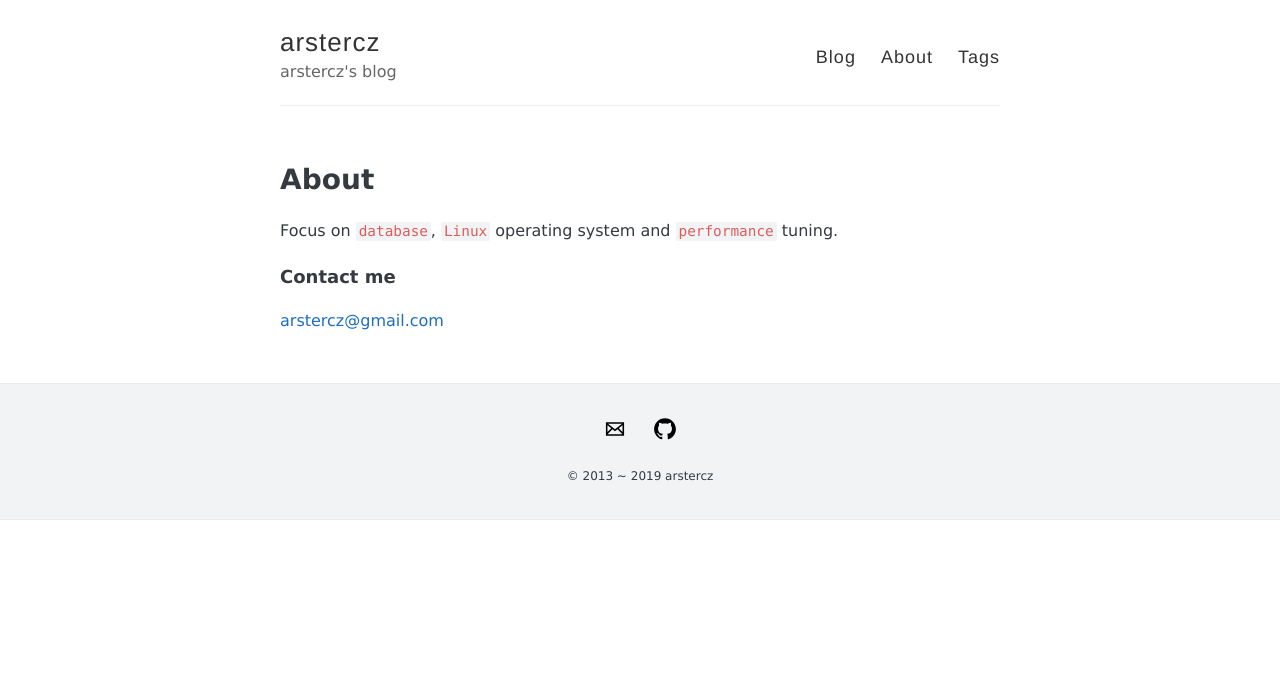
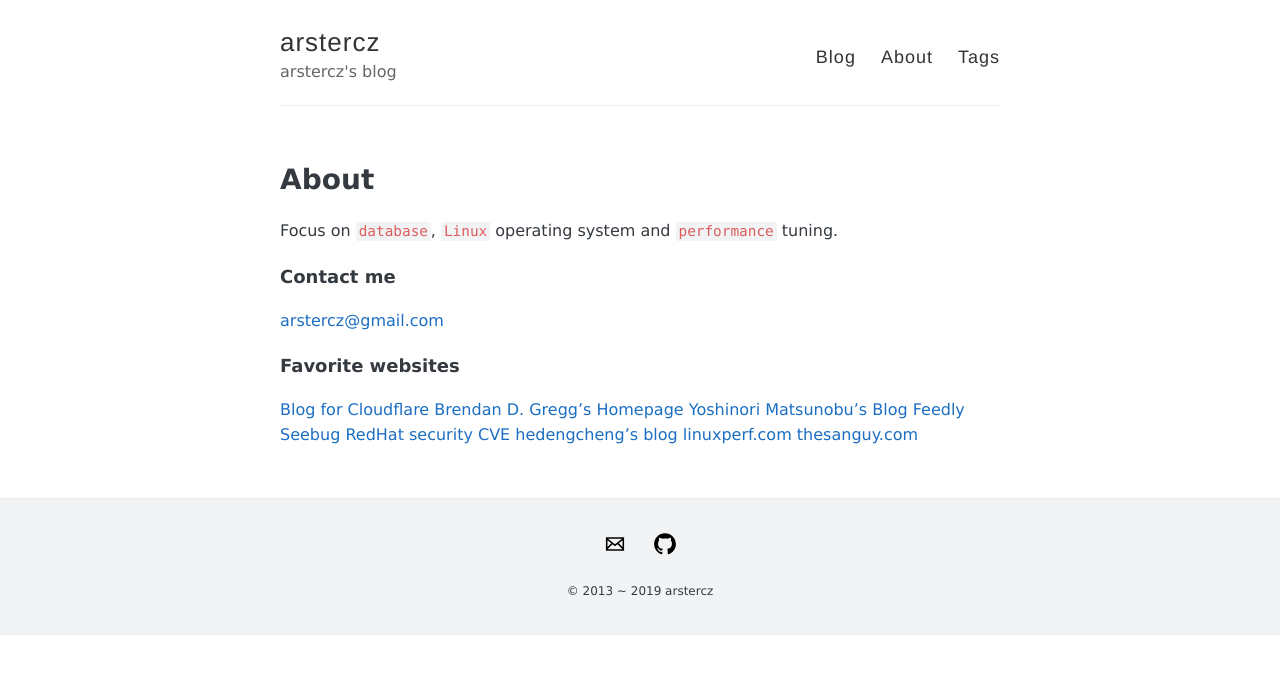
Before and after one commit to arstercz/arstercz.github.io, a Jekyll site: the page built from about.md, in a window 1280 px wide. Shown: the top 674 px of the page. Built offline with Jekyll 4.4.1, drawn with Linux system fonts in a browser that asks for light colours.

Commit message:
add favorite sites

```diff
--- a/about.md
+++ b/about.md
@@ -9,3 +9,15 @@
 ### Contact me
 
 [arstercz@gmail.com](mailto:arstercz@gmail.com)
+
+### Favorite websites
+
+[Blog for Cloudflare](https://blog.cloudflare.com/)
+[Brendan D. Gregg's Homepage](http://www.brendangregg.com/)
+[Yoshinori Matsunobu's Blog](http://yoshinorimatsunobu.blogspot.com/)
+[Feedly](https://paper.seebug.org/)
+[Seebug](https://paper.seebug.org/)
+[RedHat security CVE](https://access.redhat.com/security/security-updates/#/cve)
+[hedengcheng's blog](http://hedengcheng.com/)
+[linuxperf.com](http://linuxperf.com/)
+[thesanguy.com](https://thesanguy.com/)
```
